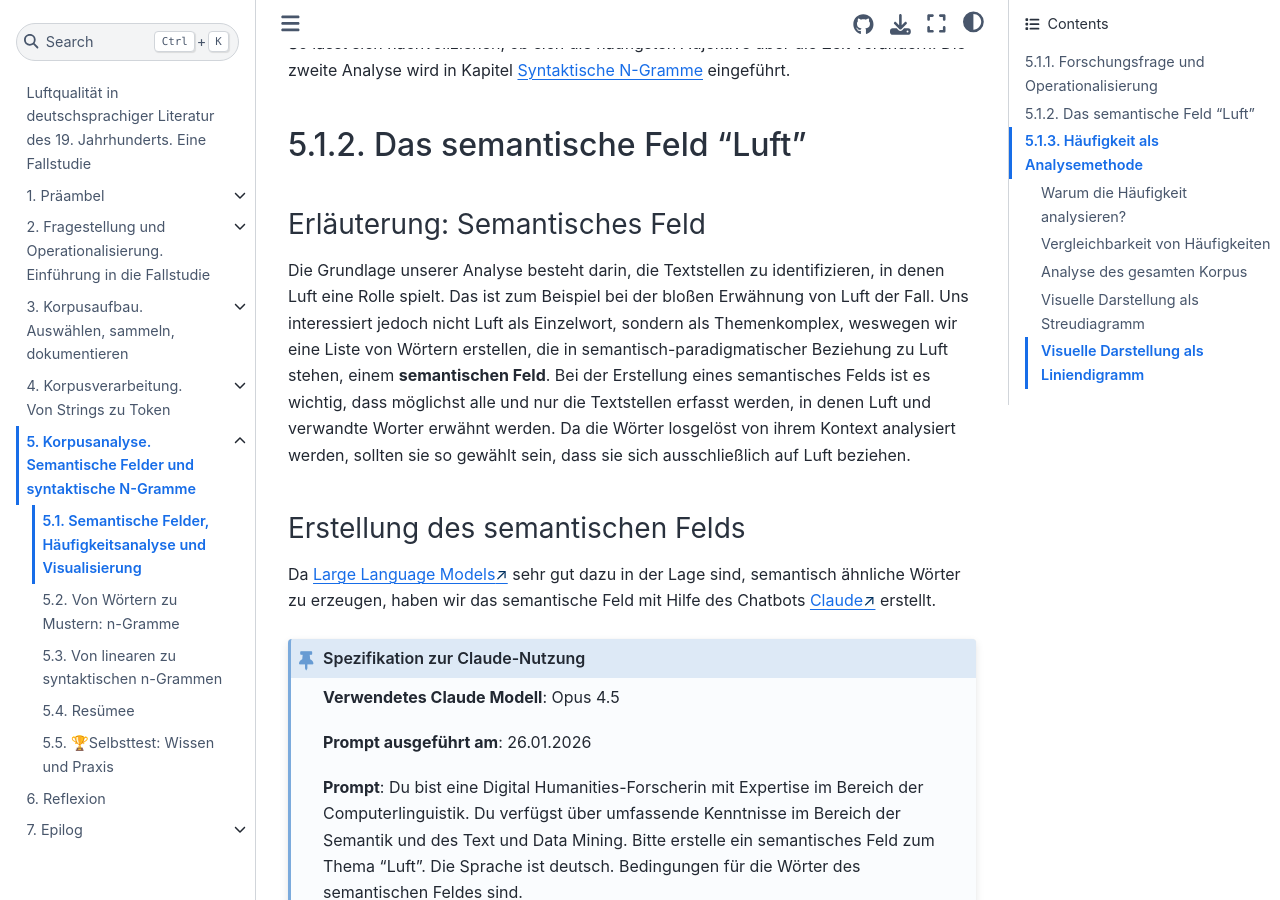
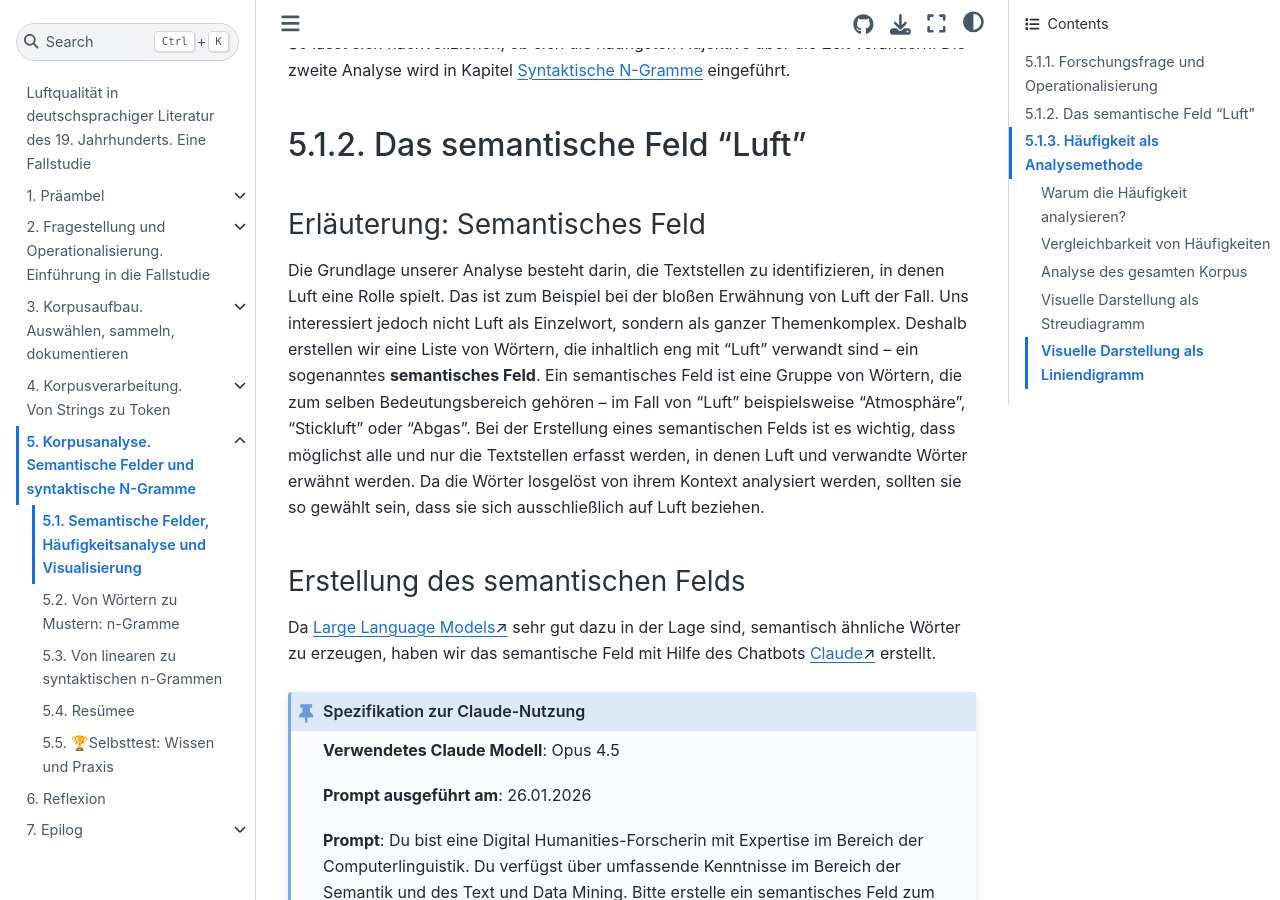
Before and after one commit to quadriga-dk/Text-Fallstudie-3, a Jupyter Book: the page built from corpus_analysis/corpus-analysis_analysis.md, in a window 1280 px wide and 900 px high, scrolled down 660 px. Built offline with Jupyter Book 1.0.4 settings and Sphinx 7.4.7 and the Sphinx Book theme 1.1.4, drawn with Linux system fonts in a browser that asks for light colours; pages that are not in the unit, such as notebooks, are missing from menus.

Commit message:
Simplify the semantic-field sentence and explain the term (5.1.2)
Split the dense sentence into shorter ones, drop the jargon
"semantisch-paradigmatischer Beziehung", and add a dedicated explanation of
"semantisches Feld" with concrete examples from the actual word list. Also fix
two typos in the paragraph (eines semantisches Felds, verwandte Worter).

Fixes #95

```diff
--- a/corpus_analysis/corpus-analysis_analysis.md
+++ b/corpus_analysis/corpus-analysis_analysis.md
@@ -14,7 +14,7 @@ Gemäß der Operationalisierung ist die Analyse zweigeteilt. Zum einen wird unte
 
 ## Das semantische Feld "Luft"
 ### Erläuterung: Semantisches Feld
-Die Grundlage unserer Analyse besteht darin, die Textstellen zu identifizieren, in denen Luft eine Rolle spielt. Das ist zum Beispiel bei der bloßen Erwähnung von Luft der Fall. Uns interessiert jedoch nicht Luft als Einzelwort, sondern als Themenkomplex, weswegen wir eine Liste von Wörtern erstellen, die in semantisch-paradigmatischer Beziehung zu Luft stehen, einem **semantischen Feld**. Bei der Erstellung eines semantisches Felds ist es wichtig, dass möglichst alle und nur die Textstellen erfasst werden, in denen Luft und verwandte Worter erwähnt werden. Da die Wörter losgelöst von ihrem Kontext analysiert werden, sollten sie so gewählt sein, dass sie sich ausschließlich auf Luft beziehen.
+Die Grundlage unserer Analyse besteht darin, die Textstellen zu identifizieren, in denen Luft eine Rolle spielt. Das ist zum Beispiel bei der bloßen Erwähnung von Luft der Fall. Uns interessiert jedoch nicht Luft als Einzelwort, sondern als ganzer Themenkomplex. Deshalb erstellen wir eine Liste von Wörtern, die inhaltlich eng mit "Luft" verwandt sind – ein sogenanntes **semantisches Feld**. Ein semantisches Feld ist eine Gruppe von Wörtern, die zum selben Bedeutungsbereich gehören – im Fall von "Luft" beispielsweise "Atmosphäre", "Stickluft" oder "Abgas". Bei der Erstellung eines semantischen Felds ist es wichtig, dass möglichst alle und nur die Textstellen erfasst werden, in denen Luft und verwandte Wörter erwähnt werden. Da die Wörter losgelöst von ihrem Kontext analysiert werden, sollten sie so gewählt sein, dass sie sich ausschließlich auf Luft beziehen.
 
 ### Erstellung des semantischen Felds
 Da <a href="https://en.wikipedia.org/wiki/Large_language_model" class="external-link" target="_blank">Large Language Models</a> sehr gut dazu in der Lage sind, semantisch ähnliche Wörter zu erzeugen, haben wir das semantische Feld mit Hilfe des Chatbots <a href="https://claude.ai/" class="external-link" target="_blank">Claude</a> erstellt.
```
